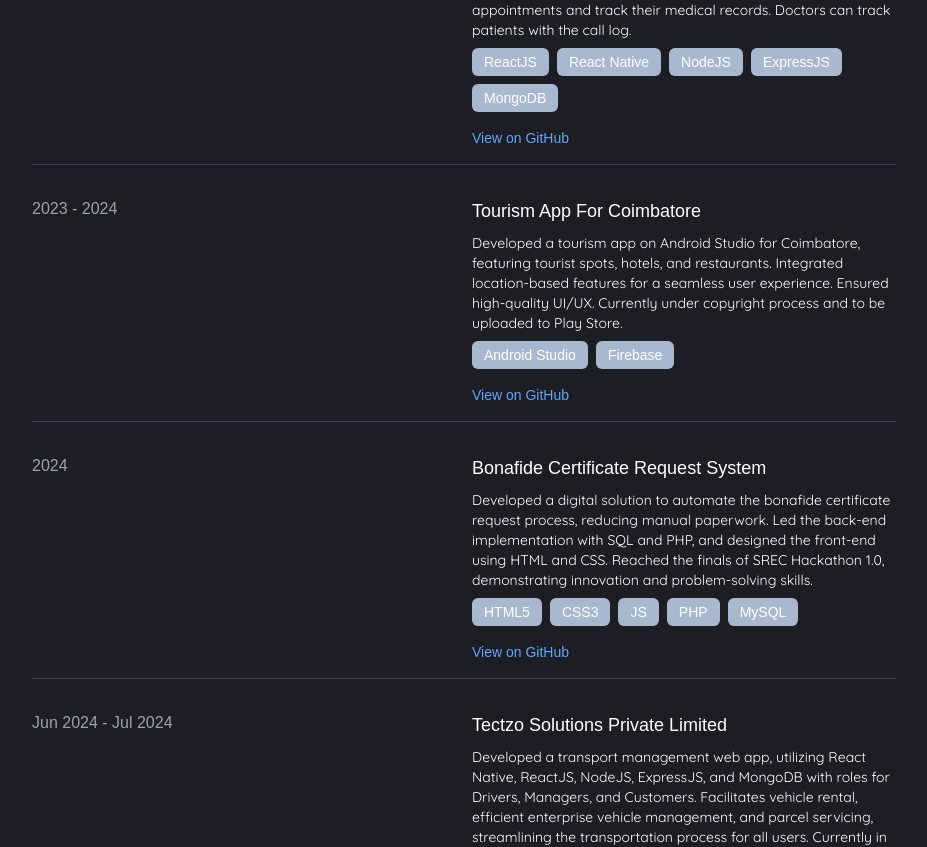
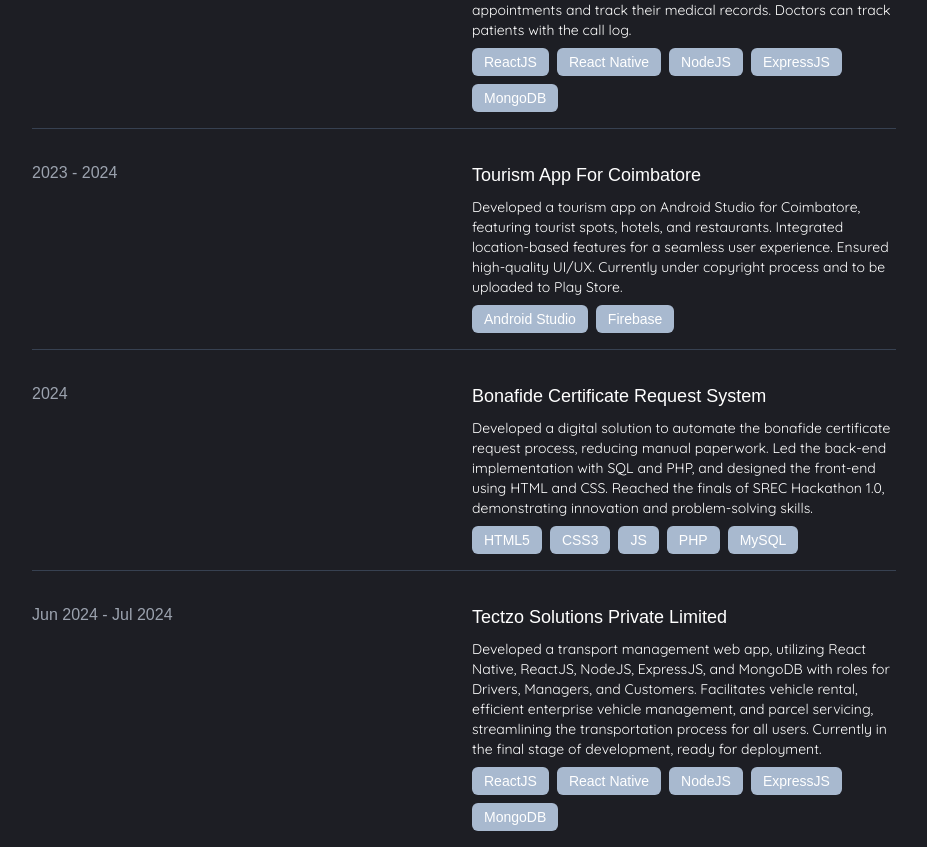
Before and after one commit to Adrin-Bershik/Adrin-Bershik.github.io, a React (Vite) app: page / in a window 1280 px wide. Shown: the part 2023-2870 px from the top of the page, without its empty margins (176-1103 px from the left). Built offline with nearby package versions, Linux system fonts and the light colour scheme; a web font is replaced by a local one.

Commit message:
removed repolinks

```diff
--- a/src/components/Projects.jsx
+++ b/src/components/Projects.jsx
@@ -9,7 +9,6 @@ const Projects = () => {
       description:
         "Developed a website and mobile app for a homeopathy clinic, allowing patients to book appointments and consult doctors via video calls. Integrated an ML model to classify patients as acute or chronic based on initial symptom input. Patients can make appointments and track their medical records. Doctors can track patients with the call log.",
       techStack: ["ReactJS", "React Native", "NodeJS", "ExpressJS", "MongoDB"],
-      repoLink: "https://github.com/Adrin-Bershik-C-J/maars",
     },
     {
       duration: "2023 - 2024",
@@ -17,7 +16,6 @@ const Projects = () => {
       description:
         "Developed a tourism app on Android Studio for Coimbatore, featuring tourist spots, hotels, and restaurants. Integrated location-based features for a seamless user experience. Ensured high-quality UI/UX. Currently under copyright process and to be uploaded to Play Store.",
       techStack: ["Android Studio", "Firebase"],
-      repoLink: "https://github.com/Adrin-Bershik-C-J/CBEGo",
     },
     {
       duration: "2024",
@@ -25,8 +23,6 @@ const Projects = () => {
       description:
         "Developed a digital solution to automate the bonafide certificate request process, reducing manual paperwork. Led the back-end implementation with SQL and PHP, and designed the front-end using HTML and CSS. Reached the finals of SREC Hackathon 1.0, demonstrating innovation and problem-solving skills.",
       techStack: ["HTML5", "CSS3", "JS", "PHP", "MySQL"],
-      repoLink:
-        "https://github.com/Adrin-Bershik/Digitized-BonafideCertificate-RequestSystem",
     },
     {
       duration: "Jun 2024 - Jul 2024",
@@ -34,7 +30,6 @@ const Projects = () => {
       description:
         "Developed a transport management web app, utilizing React Native, ReactJS, NodeJS, ExpressJS, and MongoDB with roles for Drivers, Managers, and Customers. Facilitates vehicle rental, efficient enterprise vehicle management, and parcel servicing, streamlining the transportation process for all users. Currently in the final stage of development, ready for deployment.",
       techStack: ["ReactJS", "React Native", "NodeJS", "ExpressJS", "MongoDB"],
-      repoLink: "https://github.com/Adrin-Bershik-C-J/tectzo",
     },
   ];
 
@@ -99,18 +94,6 @@ const Projects = () => {
                   </motion.span>
                 ))}
               </div>
-              <motion.a
-                href={project.repoLink}
-                target="_blank"
-                rel="noopener noreferrer"
-                className="text-blue-400 text-sm mt-2"
-                initial={{ opacity: 0 }}
-                whileInView={{ opacity: 1 }}
-                transition={{ delay: 0.5 }}
-                viewport={{ once: true }}
-              >
-                View on GitHub
-              </motion.a>
             </motion.div>
           </div>
         </motion.section>
```
